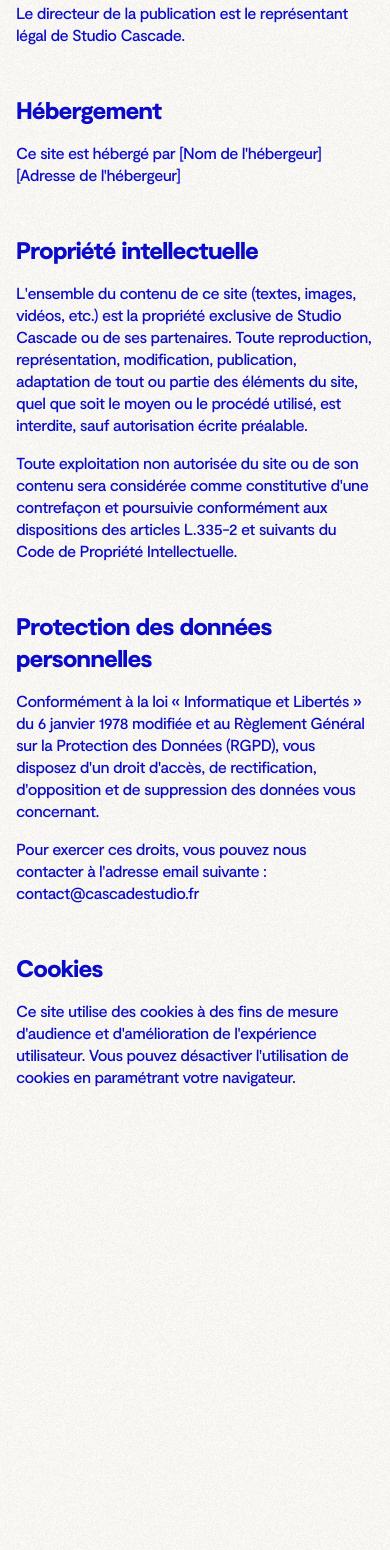
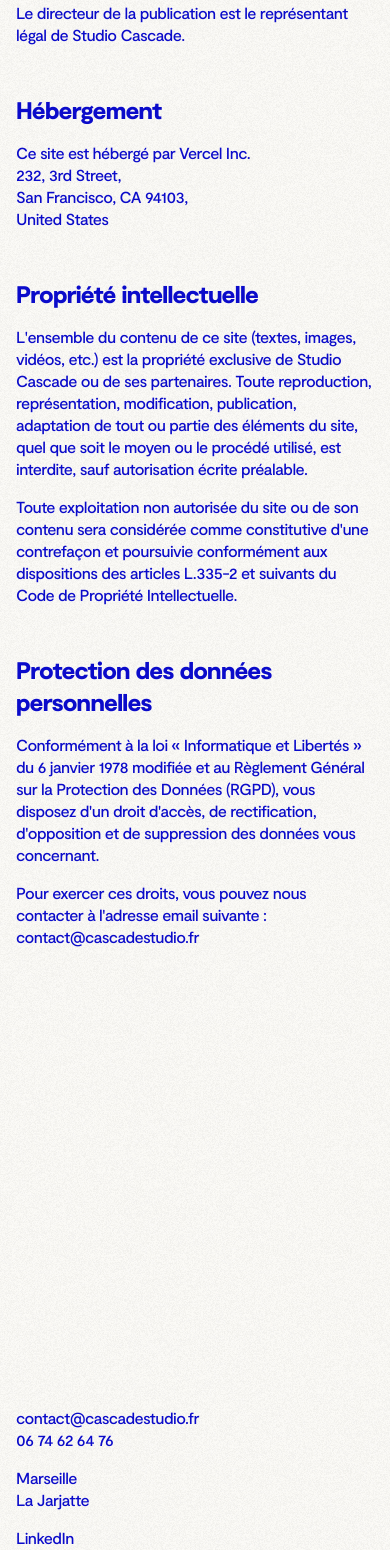
Before and after one commit to LapassetAC/cascade, a Next.js app: page /mentions-legales in a window 390 px wide. Shown: the part 432-1982 px from the top of the page. Built offline with nearby package versions, Linux system fonts and the light colour scheme.

Commit message:
Refactor legal mentions component by renaming ClientMentionsLegales to MentionsLegalesClient, remove the old component, and update Footer layout for improved responsiveness.

```diff
--- a/src/app/mentions-legales/ClientMentionsLegales.tsx
+++ b/src/app/mentions-legales/MentionsLegalesClient.tsx
@@ -3,10 +3,11 @@
 import { useRef } from "react";
 import CascadeLogo from "@/components/CascadeLogo";
 import Footer from "@/components/Footer";
-import { scrollToFooter, scrollToTop } from "@/utils/scrollTo";
+import { scrollToFooter } from "@/utils/scrollTo";
 import { useFooterIntersection } from "@/hooks/useFooterIntersection";
 import Link from "next/link";
-export default function ClientMentionsLegales() {
+
+export default function MentionsLegalesClient() {
   const logoRef = useRef<HTMLDivElement>(null);
   const contactRef = useRef<HTMLDivElement>(null);
   const footerRef = useRef<HTMLDivElement>(null);
@@ -26,13 +27,9 @@ export default function ClientMentionsLegales() {
           backgroundImage: "var(--background-noise)",
         }}
       >
-        <a
-          href="#top"
-          className="overflow-hidden sticky top-4 -m-4 p-4"
-          onClick={scrollToTop}
-        >
+        <Link href="/" className="overflow-hidden sticky top-4 -m-4 p-4">
           <CascadeLogo />
-        </a>
+        </Link>
         <a
           href="#footer"
           className="font-bold -m-4 p-4 md:hidden"
@@ -45,14 +42,11 @@ export default function ClientMentionsLegales() {
       {/* Desktop header */}
       <div className="grid grid-cols-1 md:grid-cols-5 gap-4 md:gap-8 px-4 md:p-8 items-start">
         <div className="hidden md:block md:col-span-1">
-          <button
-            onClick={scrollToTop}
-            className="overflow-hidden fixed top-8 -m-4 p-4"
-          >
-            <Link href="/" ref={logoRef}>
+          <Link href="/" className="overflow-hidden fixed top-8 -m-4 p-4">
+            <div ref={logoRef}>
               <CascadeLogo />
-            </Link>
-          </button>
+            </div>
+          </Link>
         </div>
         {/* Main content */}
         <div className="md:col-span-3 flex flex-col gap-4 md:gap-8">
@@ -85,8 +79,14 @@ export default function ClientMentionsLegales() {
 
           <section className="mb-8">
             <h2 className="text-2xl font-semibold mb-4">Hébergement</h2>
-            <p>Ce site est hébergé par [Nom de l'hébergeur]</p>
-            <p>[Adresse de l'hébergeur]</p>
+            <p>Ce site est hébergé par Vercel Inc.</p>
+            <p>
+              232, 3rd Street,
+              <br />
+              San Francisco, CA 94103,
+              <br />
+              United States
+            </p>
           </section>
 
           <section className="mb-8">
@@ -129,14 +129,14 @@ export default function ClientMentionsLegales() {
             </p>
           </section>
 
-          <section className="mb-8">
+          {/* <section className="mb-8">
             <h2 className="text-2xl font-semibold mb-4">Cookies</h2>
             <p>
               Ce site utilise des cookies à des fins de mesure d'audience et
               d'amélioration de l'expérience utilisateur. Vous pouvez désactiver
               l'utilisation de cookies en paramétrant votre navigateur.
             </p>
-          </section>
+          </section> */}
         </div>
         {/* Main content */}
         <div className="hidden md:flex md:col-start-5 items-start justify-end">
--- a/src/app/mentions-legales/page.tsx
+++ b/src/app/mentions-legales/page.tsx
@@ -1,10 +1,10 @@
 import { Metadata } from "next";
-import ClientMentionsLegales from "./ClientMentionsLegales";
+import MentionsLegalesClient from "./MentionsLegalesClient";
 export const metadata: Metadata = {
   title: "Mentions Légales - Studio Cascade",
   description: "Mentions légales du site Studio Cascade",
 };
 
 export default function MentionsLegales() {
-  return <ClientMentionsLegales />;
+  return <MentionsLegalesClient />;
 }
--- a/src/components/Footer/AnimLogo.tsx
+++ b/src/components/Footer/AnimLogo.tsx
@@ -47,7 +47,7 @@ function AnimLogo() {
       viewBox="0 0 243 192"
       fill="none"
       xmlns="http://www.w3.org/2000/svg"
-      className="fill-current w-full md:w-full h-auto relative md:right-[calc(1%+40px)] bottom-8"
+      className="sm:mb-[-180px] md:mb-0 fill-current w-full md:w-full h-auto relative md:right-[calc(1%+40px)] bottom-8"
     >
       <path d="M32.1669 39.5H59.0005V30.5C59.0005 13.9315 45.569 0.5 29.0005 0.5H0.000488281V1.87841C14.7952 10.0433 26.3253 23.4392 32.1669 39.5Z" />
       <path d="M65.4932 77.5H105V30.5C105 13.9315 91.5688 0.500031 75.0003 0.500031H51.0003V1.81357C59.6869 7.06901 65.4932 16.6065 65.4932 27.5V77.5Z" />
--- a/src/components/Footer/index.tsx
+++ b/src/components/Footer/index.tsx
@@ -3,16 +3,16 @@ import Link from "next/link";
 
 const Footer = () => {
   return (
-    <div className="md:relative mt-32 p-4 md:p-0">
+    <div className="relative mt-32 p-4 md:p-0">
       <AnimLogo />
-      <div className="md:grid grid-cols-5 gap-8 md:px-8 md:absolute bottom-8 md:left-0 w-full">
-        <div className="flex flex-col gap-4 col-span-2 xl:col-span-1">
+      <div className="grid grid-cols-1 md:grid-cols-5 gap-4 md:gap-8 md:px-8 md:absolute bottom-8 md:left-0 w-full">
+        <div className="flex flex-col md:gap-4 md:col-span-2 xl:col-span-1">
           <a href="mailto:contact@cascadestudio.fr">
             <div>contact@cascadestudio.fr</div>
           </a>
           <a href="tel:+33674626476">06 74 62 64 76</a>
         </div>
-        <div className="flex flex-col gap-4">
+        <div className="flex flex-col md:gap-4">
           <a
             href="https://maps.app.goo.gl/ZN8LcTXYFRXWbsFMA"
             target="_blank"
@@ -28,7 +28,7 @@ const Footer = () => {
             La Jarjatte
           </a>
         </div>
-        <div className="flex flex-col gap-4">
+        <div className="flex flex-col md:gap-4">
           <a
             href="https://www.linkedin.com/company/cascadestudio"
             target="_blank"
@@ -44,12 +44,12 @@ const Footer = () => {
             Instagram
           </a>
         </div>
-        <div className="flex flex-col gap-4">
-          <Link href="/mentions-legales" className="block mb-2">
-            Mentions légales
-          </Link>
-          <p>Cascade © {new Date().getFullYear()} </p>
-        </div>
+      </div>
+      <div className="flex flex-row gap-4 absolute bottom-0 right-[15px] md:right-[50px]">
+        <Link href="/mentions-legales" className="block mb-2 text-xs">
+          Mentions légales
+        </Link>
+        <p className="text-xs">Cascade © {new Date().getFullYear()}</p>
       </div>
     </div>
   );
```
